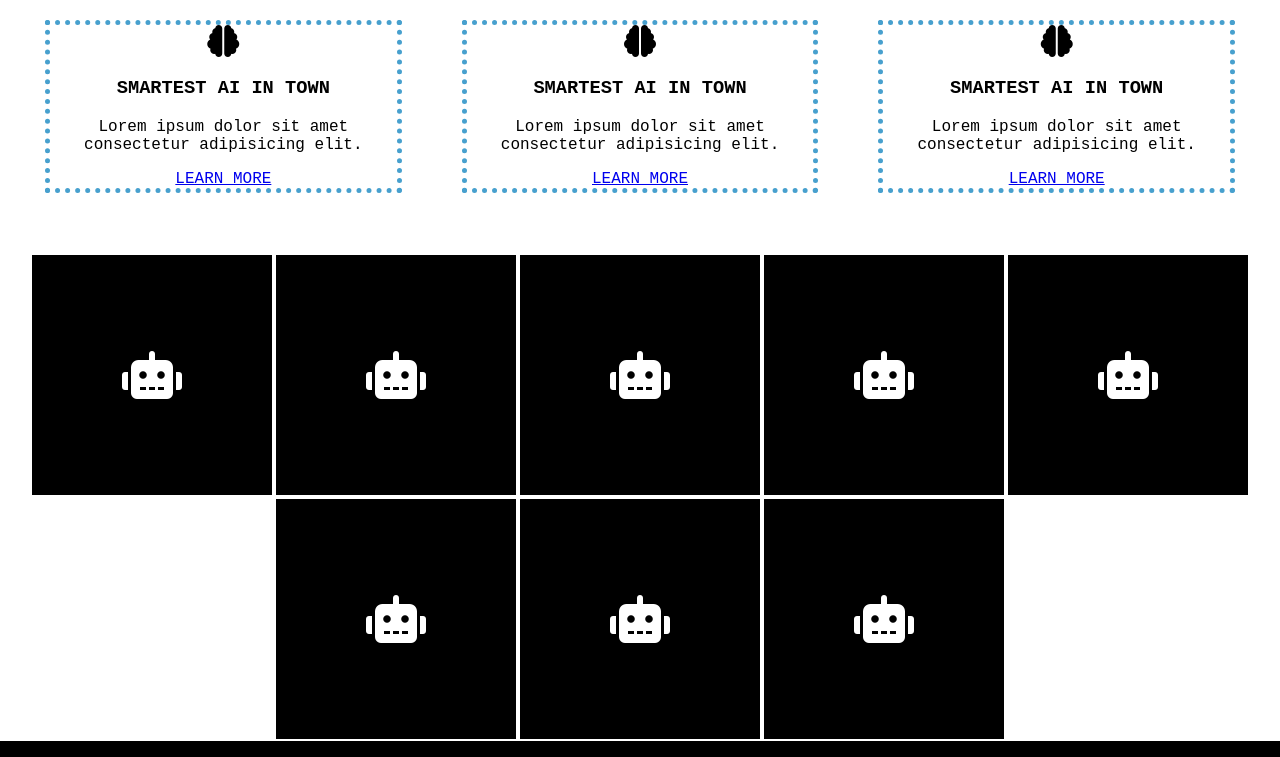
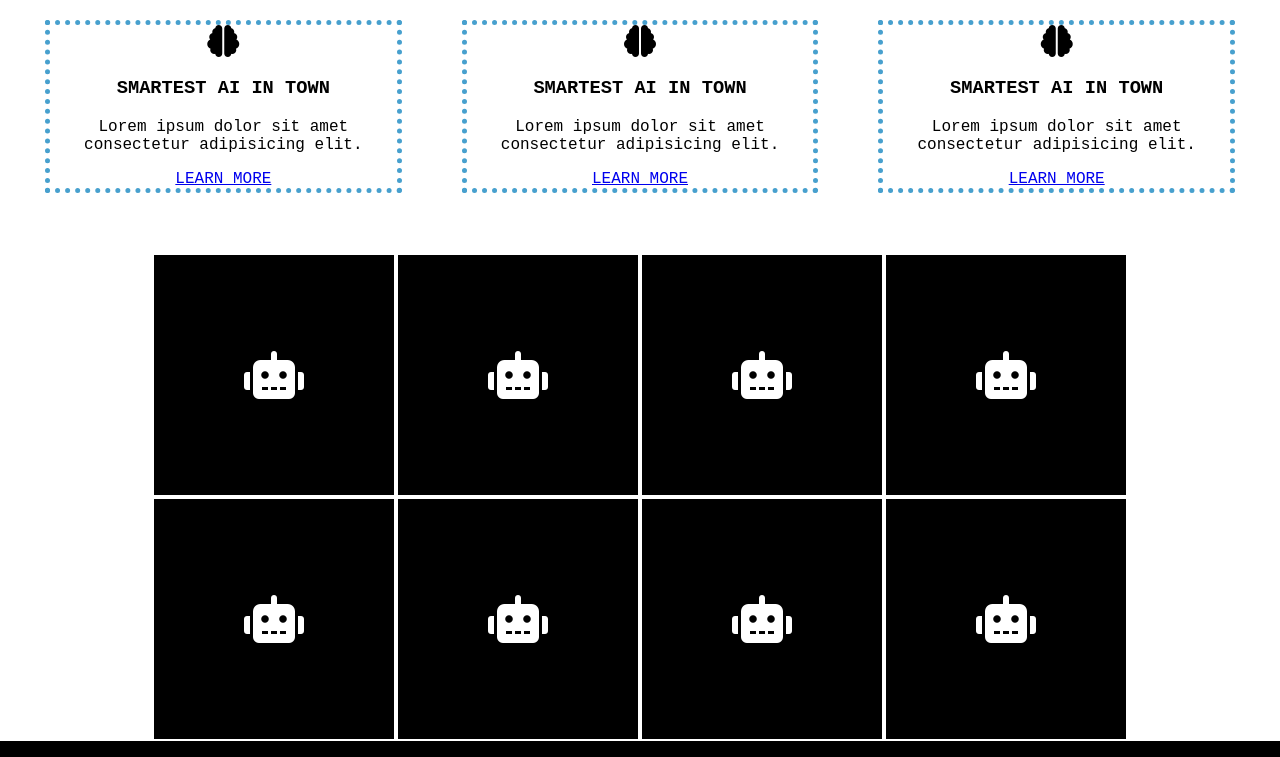
Before and after one commit to bennettem/robotco, a plain HTML site: page index.html in a window 1280 px wide. Shown: the part 450-1207 px from the top of the page. Drawn offline with Linux system fonts and the light colour scheme.

Commit message:
flex boxes

```diff
--- a/css/style.css
+++ b/css/style.css
@@ -72,9 +72,10 @@ main {
 
 #gallery {
   display: flex;
+  flex-wrap: wrap;
   justify-content: center;
-  flex-wrap: wrap;
-  flex-direction: row;
+  margin: 0 auto;
+  max-width: 1200px;
 }
 
 .gallery-item {
```
